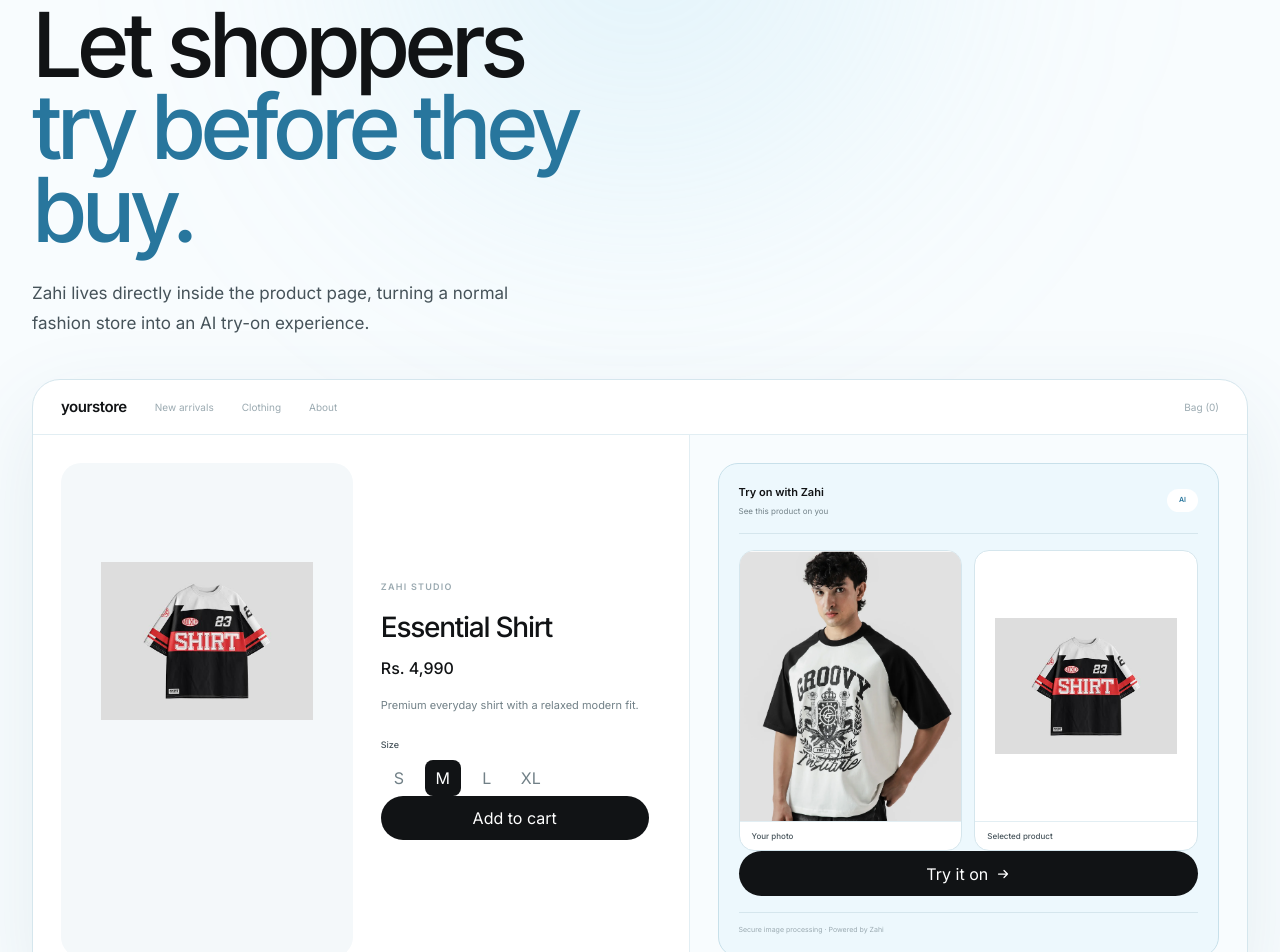
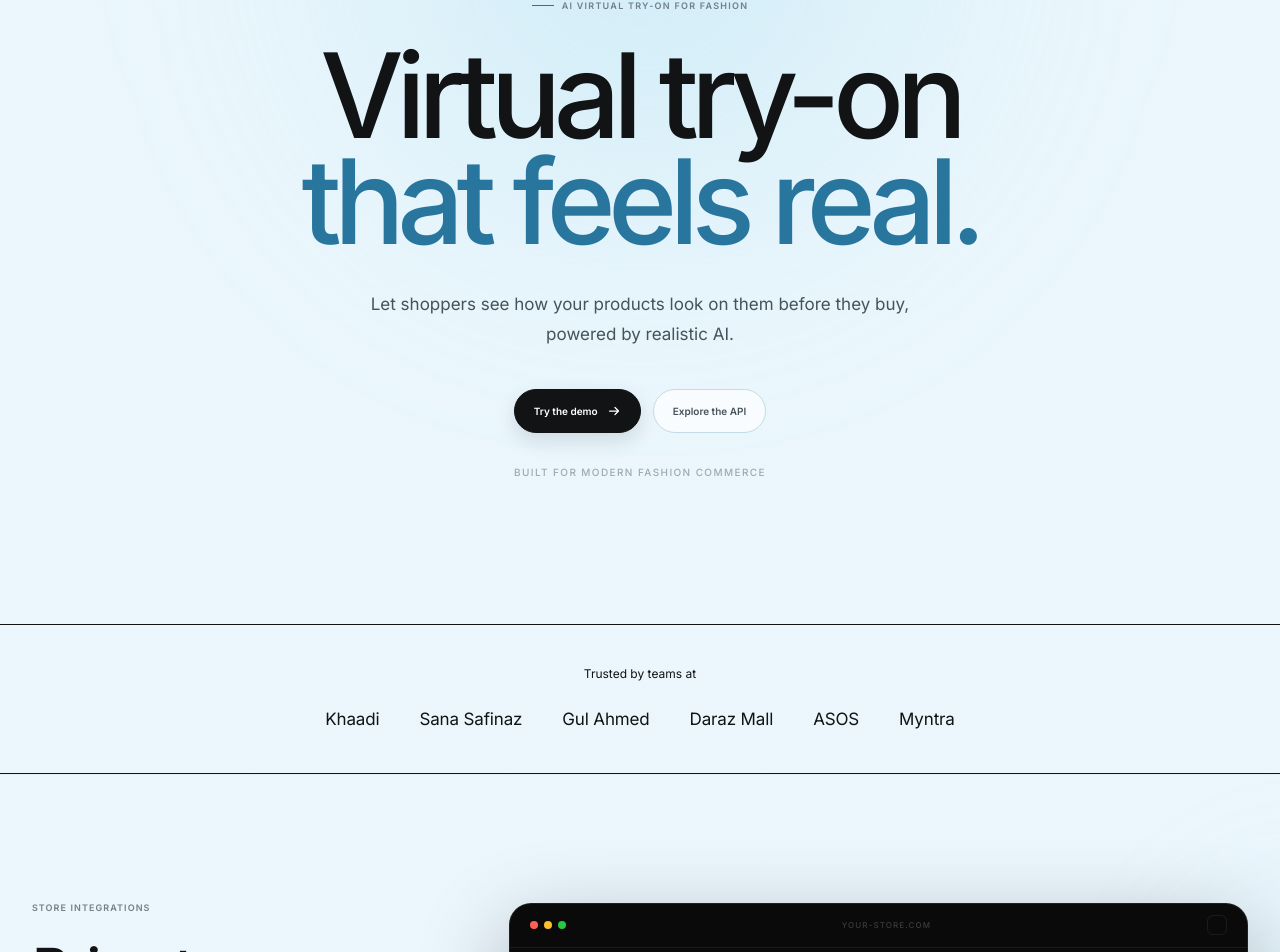
Before and after one commit to Zeta888-dot/zahi, a Next.js app: page / in a window 1280 px wide. Shown: the part 156-1108 px from the top of the page. Built offline with nearby package versions, Linux system fonts and the light colour scheme.

Commit message:
Revert ecommerce hero experiment

```diff
--- a/src/components/sections/HeroSection.tsx
+++ b/src/components/sections/HeroSection.tsx
@@ -1,166 +1,88 @@
-"use client";
+import Link from "next/link";
 
-import Image from "next/image";
-import { useState } from "react";
-
-type State = "idle" | "generating" | "complete";
-
-function Arrow() {
+function ArrowIcon() {
   return (
-    <svg width="14" height="14" viewBox="0 0 14 14" fill="none" aria-hidden="true">
-      <path d="M2.5 7H11.5M8 3.5L11.5 7L8 10.5" stroke="currentColor" strokeWidth="1.25" strokeLinecap="round" strokeLinejoin="round" />
+    <svg
+      width="14"
+      height="14"
+      viewBox="0 0 14 14"
+      fill="none"
+      aria-hidden="true"
+    >
+      <path
+        d="M2.5 7H11.5M8 3.5L11.5 7L8 10.5"
+        stroke="currentColor"
+        strokeWidth="1.25"
+        strokeLinecap="round"
+        strokeLinejoin="round"
+      />
     </svg>
   );
 }
 
 export default function HeroSection() {
-  const [state, setState] = useState<State>("idle");
-
-  const tryOn = () => {
-    setState("generating");
-    window.setTimeout(() => setState("complete"), 2200);
-  };
-
   return (
-    <section className="relative overflow-hidden bg-[#F8FCFE]">
-      <div className="pointer-events-none absolute inset-0" aria-hidden="true">
-        <div className="absolute left-1/2 top-[-260px] h-[700px] w-[900px] -translate-x-1/2 rounded-full blur-[110px]"
-          style={{ background: "radial-gradient(circle, rgba(151,216,239,.28) 0%, rgba(234,246,252,0) 70%)" }} />
+    <section className="relative overflow-hidden">
+      <div
+        className="pointer-events-none absolute inset-0"
+        aria-hidden="true"
+      >
+        <div
+          className="absolute left-1/2 top-[-260px] h-[700px] w-[900px] -translate-x-1/2 rounded-full blur-[100px]"
+          style={{
+            background:
+              "radial-gradient(circle, rgba(151, 216, 239, 0.38) 0%, rgba(234, 246, 252, 0) 70%)",
+          }}
+        />
       </div>
 
-      <div className="zahi-container relative py-20 md:py-28">
-        <div className="mb-10 max-w-[720px]">
-          <p className="zahi-eyebrow">AI virtual try-on for fashion</p>
-          <h1 className="mt-6 font-medium tracking-[-0.065em] text-[#111315]"
-            style={{ fontSize: "clamp(52px, 7vw, 96px)", lineHeight: .92 }}>
-            Let shoppers
-            <br />
-            <span className="text-[#28769D]">try before they buy.</span>
-          </h1>
-          <p className="mt-7 max-w-[520px] text-[15px] leading-[1.75] text-[#46535A] md:text-[17px]">
-            Zahi lives directly inside the product page, turning a normal fashion store into an AI try-on experience.
-          </p>
-        </div>
+      <div className="zahi-container relative">
+        <div className="flex min-h-[calc(100vh-90px)] items-center justify-center py-28 md:py-32 lg:py-36">
+          <div className="w-full max-w-[1100px] text-center">
+            <p className="zahi-eyebrow mb-8 justify-center">
+              AI virtual try-on for fashion
+            </p>
 
-        <div className="overflow-hidden rounded-[28px] border border-[#D5E6ED] bg-white shadow-[0_30px_90px_rgba(54,103,126,.10)]">
-          <div className="flex items-center justify-between border-b border-[#E2EEF3] px-5 py-4 sm:px-7">
-            <div className="flex items-center gap-7">
-              <span className="text-[15px] font-semibold tracking-[-.03em]">yourstore</span>
-              <span className="hidden text-[10px] text-[#9BAAB1] sm:block">New arrivals</span>
-              <span className="hidden text-[10px] text-[#9BAAB1] sm:block">Clothing</span>
-              <span className="hidden text-[10px] text-[#9BAAB1] sm:block">About</span>
-            </div>
-            <span className="text-[10px] text-[#9BAAB1]">Bag (0)</span>
-          </div>
+            <h1
+              className="mx-auto max-w-[1000px] font-medium tracking-[-0.065em] text-[#111315]"
+              style={{
+                fontSize: "clamp(64px, 9.2vw, 138px)",
+                lineHeight: 0.9,
+              }}
+            >
+              Virtual try-on
+              <br />
+              <span className="text-[#28769D]">that feels real.</span>
+            </h1>
 
-          <div className="grid lg:grid-cols-[1.08fr_.92fr]">
-            <div className="grid gap-4 p-5 sm:p-7 md:grid-cols-[1fr_1fr]">
-              <div className="overflow-hidden rounded-[20px] bg-[#F4F8FA]">
-                <div className="relative aspect-[.82]">
-                  <Image src="/hero/garment.png" alt="Essential Shirt" fill className="object-contain p-10" sizes="500px" priority />
-                </div>
-              </div>
+            <p className="mx-auto mt-9 max-w-[570px] text-[15px] leading-[1.75] text-[#46535A] md:text-[17px]">
+              Let shoppers see how your products look on them before they
+              buy, powered by realistic AI.
+            </p>
 
-              <div className="flex flex-col justify-center px-1 sm:px-3">
-                <p className="text-[9px] font-semibold uppercase tracking-[.14em] text-[#9BAAB1]">Zahi Studio</p>
-                <h2 className="mt-3 text-[28px] font-medium tracking-[-.045em] text-[#111315]">Essential Shirt</h2>
-                <p className="mt-2 text-[16px] font-medium text-[#111315]">Rs. 4,990</p>
-                <p className="mt-4 max-w-[280px] text-[11px] leading-[1.65] text-[#718087]">
-                  Premium everyday shirt with a relaxed modern fit.
-                </p>
+            <div className="mt-10 flex flex-col items-center justify-center gap-3 sm:flex-row">
+              <Link
+                href="#try-on"
+                className="zahi-button-primary"
+              >
+                Try the demo
+                <ArrowIcon />
+              </Link>
 
-                <div className="mt-6">
-                  <p className="mb-2 text-[9px] font-medium text-[#46535A]">Size</p>
-                  <div className="flex gap-2">
-                    {["S", "M", "L", "XL"].map((size) => (
-                      <button key={size} className={`h-9 w-9 rounded-[8px] border text-[9px] ${size === "M" ? "border-[#111315] bg-[#111315] text-white" : "border-[#D5E6ED] text-[#718087]"}`}>
-                        {size}
-                      </button>
-                    ))}
-                  </div>
-                </div>
-
-                <button className="mt-6 min-h-[44px] rounded-full bg-[#111315] text-[9px] font-semibold text-white">
-                  Add to cart
-                </button>
-              </div>
+              <Link
+                href="#api"
+                className="zahi-button-secondary"
+              >
+                Explore the API
+              </Link>
             </div>
 
-            <div className="border-t border-[#E2EEF3] bg-[#F8FCFE] p-5 sm:p-7 lg:border-l lg:border-t-0">
-              {state !== "complete" ? (
-                <div className="rounded-[20px] border border-[#C8E0EA] bg-[#EDF8FD] p-4 sm:p-5">
-                  <div className="flex items-center justify-between border-b border-[#D5E6ED] pb-4">
-                    <div>
-                      <p className="text-[11px] font-semibold text-[#111315]">Try on with Zahi</p>
-                      <p className="mt-1 text-[8px] text-[#718087]">See this product on you</p>
-                    </div>
-                    <span className="rounded-full bg-white px-3 py-1.5 text-[7px] font-semibold text-[#28769D]">AI</span>
-                  </div>
-
-                  {state === "idle" ? (
-                    <>
-                      <div className="mt-4 grid grid-cols-2 gap-3">
-                        <div className="overflow-hidden rounded-[15px] border border-[#D5E6ED] bg-white">
-                          <div className="relative aspect-[.82]"><Image src="/hero/model.png" alt="Customer photo" fill className="object-cover" sizes="250px" /></div>
-                          <p className="border-t border-[#E2EEF3] px-3 py-2 text-[8px] font-medium text-[#46535A]">Your photo</p>
-                        </div>
-                        <div className="overflow-hidden rounded-[15px] border border-[#D5E6ED] bg-white">
-                          <div className="relative aspect-[.82]"><Image src="/hero/garment.png" alt="Selected garment" fill className="object-contain p-5" sizes="250px" /></div>
-                          <p className="border-t border-[#E2EEF3] px-3 py-2 text-[8px] font-medium text-[#46535A]">Selected product</p>
-                        </div>
-                      </div>
-                      <button onClick={tryOn} className="mt-3 flex min-h-[45px] w-full items-center justify-center gap-2 rounded-full bg-[#111315] text-[9px] font-semibold text-white">
-                        Try it on <Arrow />
-                      </button>
-                    </>
-                  ) : (
-                    <div className="mt-4 rounded-[15px] border border-[#D5E6ED] bg-white p-5">
-                      <p className="text-[10px] font-semibold text-[#111315]">Creating your try-on</p>
-                      <p className="mt-1 text-[8px] text-[#718087]">Applying the product to your photo</p>
-                      <div className="mt-6 h-[3px] overflow-hidden rounded-full bg-[#E4F0F5]">
-                        <div className="h-full w-full origin-left animate-[zahi-progress_2.2s_ease-in-out] rounded-full bg-[#5C9FC2]" />
-                      </div>
-                      <p className="mt-4 text-[8px] text-[#718087]">Generating realistic preview…</p>
-                    </div>
-                  )}
-
-                  <div className="mt-4 border-t border-[#D5E6ED] pt-3 text-[7px] text-[#9BAAB1]">Secure image processing · Powered by Zahi</div>
-                </div>
-              ) : (
-                <div className="rounded-[20px] border border-[#C8E0EA] bg-[#EDF8FD] p-4 sm:p-5">
-                  <div className="flex items-center justify-between">
-                    <div>
-                      <p className="text-[11px] font-semibold text-[#111315]">Your try-on</p>
-                      <p className="mt-1 text-[8px] text-[#718087]">Generated by Zahi AI</p>
-                    </div>
-                    <span className="rounded-full bg-white px-3 py-1.5 text-[7px] font-semibold text-[#28769D]">READY</span>
-                  </div>
-                  <div className="mt-4 overflow-hidden rounded-[15px] bg-white">
-                    <div className="relative aspect-[.78]"><Image src="/hero/try-on-result.png" alt="AI virtual try-on result" fill className="object-cover" sizes="500px" /></div>
-                  </div>
-                  <div className="mt-3 grid grid-cols-2 gap-2">
-                    <button onClick={() => setState("idle")} className="min-h-[40px] rounded-full border border-[#D5E6ED] bg-white text-[8px] font-medium text-[#46535A]">Try again</button>
-                    <button className="min-h-[40px] rounded-full bg-[#111315] text-[8px] font-semibold text-white">Add to cart</button>
-                  </div>
-                </div>
-              )}
-            </div>
+            <p className="mt-8 text-[10px] font-medium uppercase tracking-[0.14em] text-[#9BAAB1]">
+              Built for modern fashion commerce
+            </p>
           </div>
         </div>
-
-        <p className="mt-5 text-center text-[9px] uppercase tracking-[.14em] text-[#9BAAB1]">
-          The product page becomes the demo.
-        </p>
       </div>
-
-      <style jsx>{`
-        @keyframes zahi-progress {
-          0% { transform: scaleX(0); }
-          35% { transform: scaleX(.35); }
-          70% { transform: scaleX(.72); }
-          100% { transform: scaleX(1); }
-        }
-      `}</style>
     </section>
   );
 }
```
